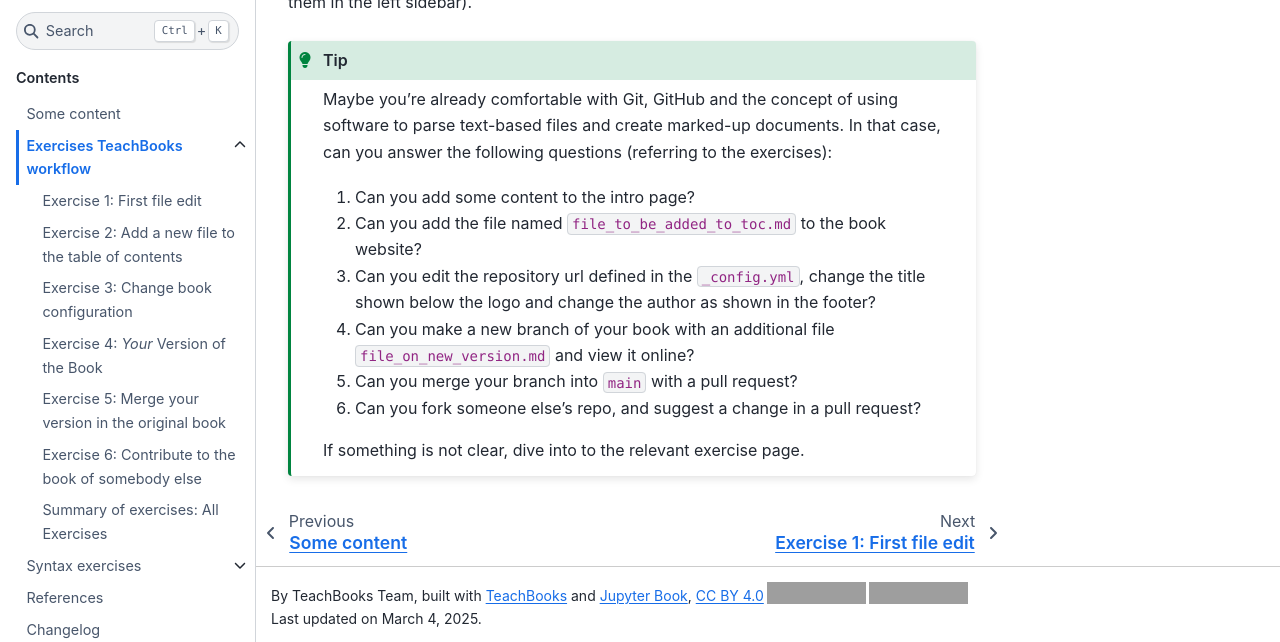
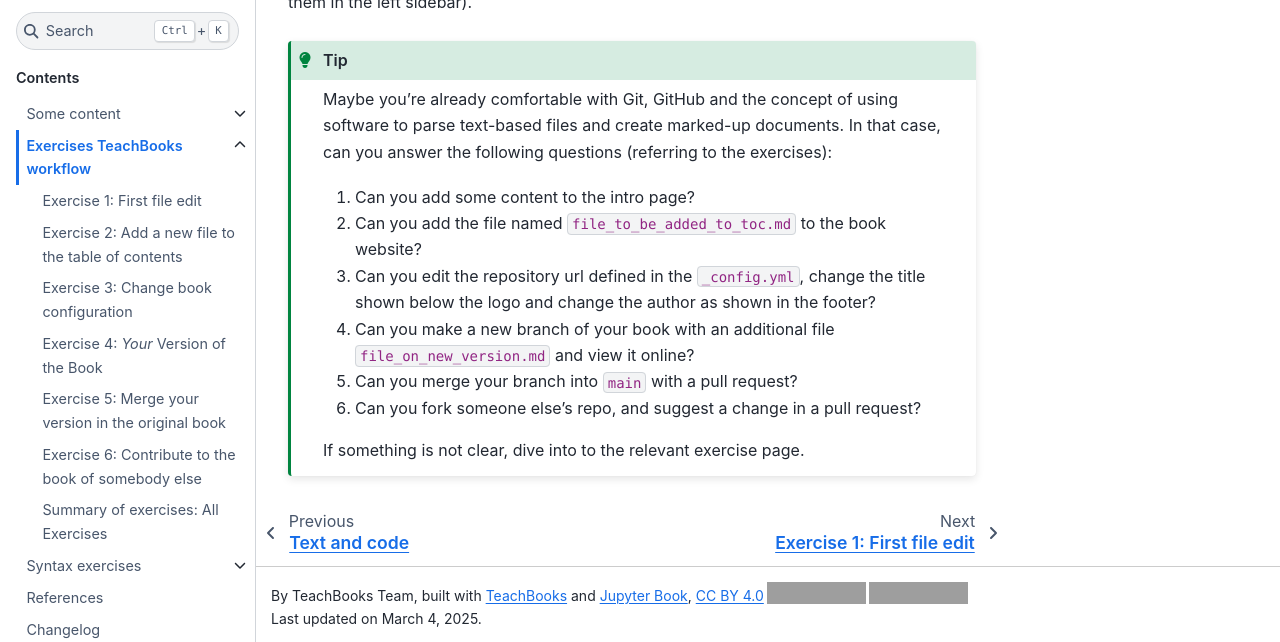
Before and after one commit to lotfy92/Try_TestBook, a Jupyter Book: the page built from book/exercises.md, in a window 1280 px wide and 949 px high. Shown: the part 304-946 px from the top of the window. Built offline with Jupyter Book 1.0.4 settings and Sphinx 7.4.7 and the Sphinx Book theme 1.1.4, drawn with Linux system fonts in a browser that asks for light colours; pages that are not in the unit, such as notebooks, are missing from menus; comment, search, counter and statistics services are not loaded; part of the change alters nothing that is shown; grey boxes are pictures that could not be loaded.

Commit message:
Update _toc.yml

```diff
--- a/book/_toc.yml
+++ b/book/_toc.yml
@@ -5,9 +5,9 @@ parts:
   - caption: Contents
     chapters:
     - file: some_content/overview.md
-    - file: some_content/file_to_be_added_to_toc.md
       sections:
       - file: some_content/text_and_code.ipynb
+      - file: some_content/file_to_be_added_to_toc.md
     - file: exercises.md
       sections:
       - file: exercises/001.md
```
